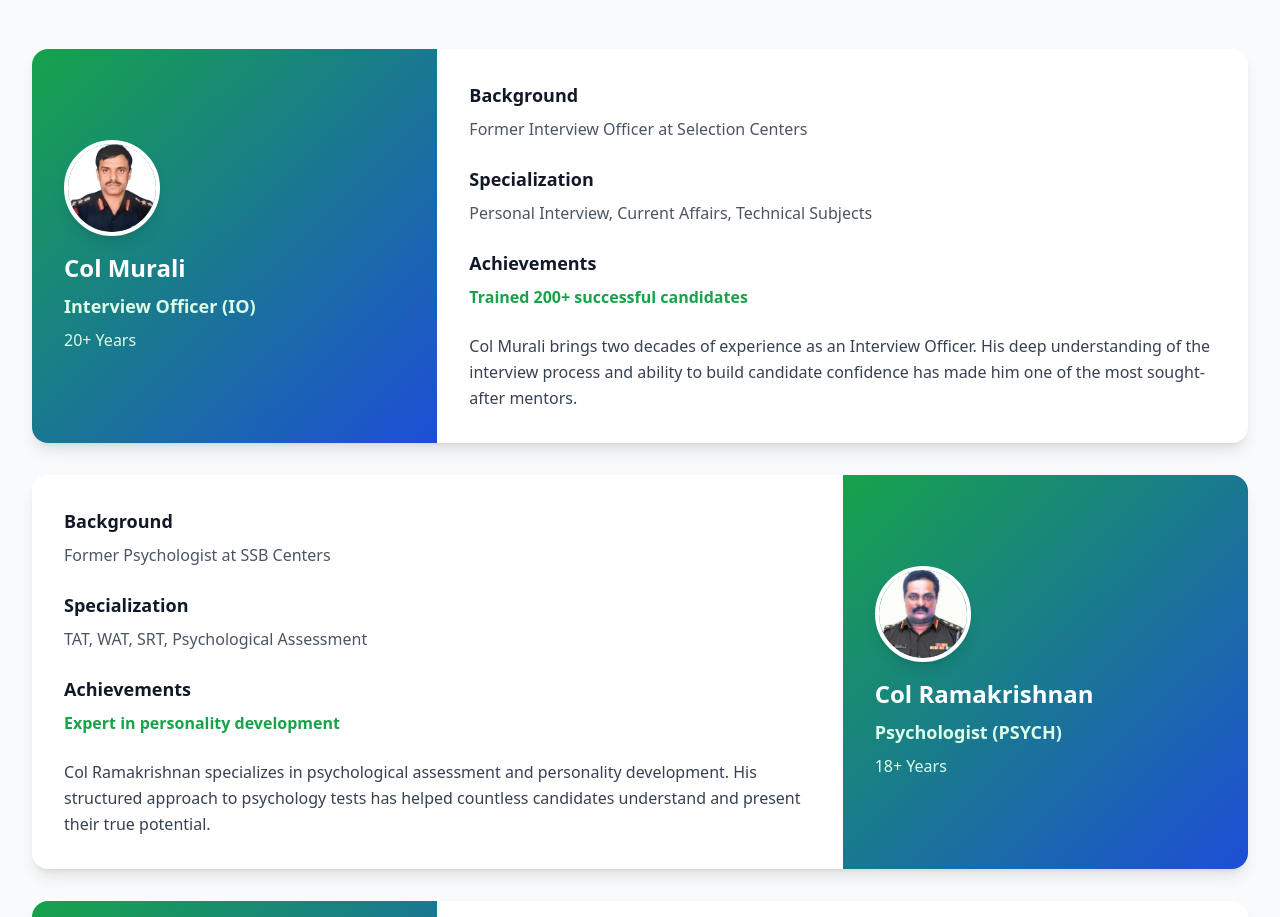
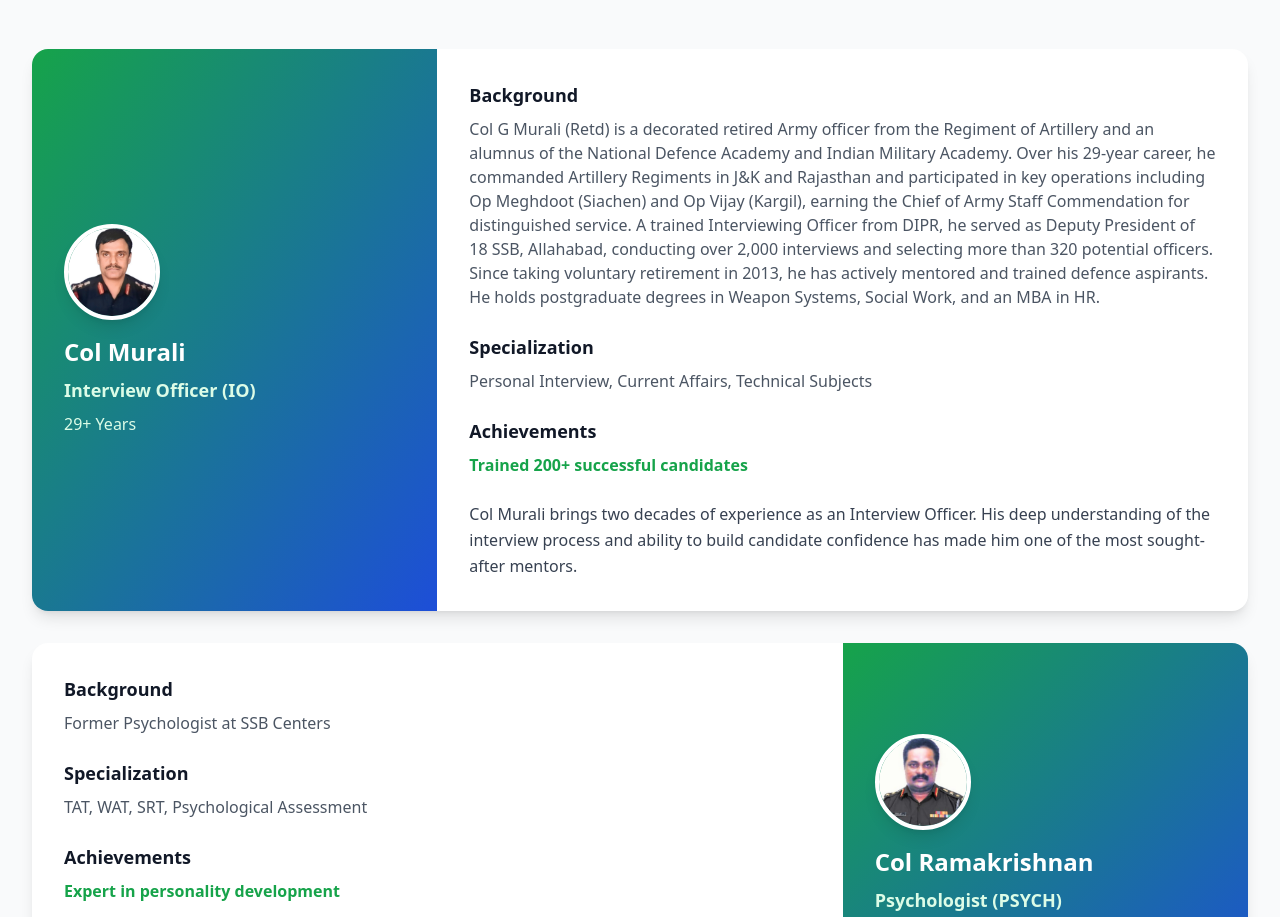
Before and after one commit to mahinanup/trinityssbmentorship, a React (Vite) app: page /about in a window 1280 px wide. Shown: the part 1185-2102 px from the top of the page. Built offline with nearby package versions, Linux system fonts and the light colour scheme.

Commit message:
update about section

```diff
--- a/src/pages/About.tsx
+++ b/src/pages/About.tsx
@@ -29,8 +29,8 @@ const About = () => {
     {
       name: 'Col Murali',
       role: 'Interview Officer (IO)',
-      experience: '20+ Years',
-      background: 'Former Interview Officer at Selection Centers',
+      experience: '29+ Years',
+      background: 'Col G Murali (Retd) is a decorated retired Army officer from the Regiment of Artillery and an alumnus of the National Defence Academy and Indian Military Academy. Over his 29-year career, he commanded Artillery Regiments in J&K and Rajasthan and participated in key operations including Op Meghdoot (Siachen) and Op Vijay (Kargil), earning the Chief of Army Staff Commendation for distinguished service. A trained Interviewing Officer from DIPR, he served as Deputy President of 18 SSB, Allahabad, conducting over 2,000 interviews and selecting more than 320 potential officers. Since taking voluntary retirement in 2013, he has actively mentored and trained defence aspirants. He holds postgraduate degrees in Weapon Systems, Social Work, and an MBA in HR.',
       specialization: 'Personal Interview, Current Affairs, Technical Subjects',
       achievements: 'Trained 200+ successful candidates',
  image: '/images/murali.png',
```
